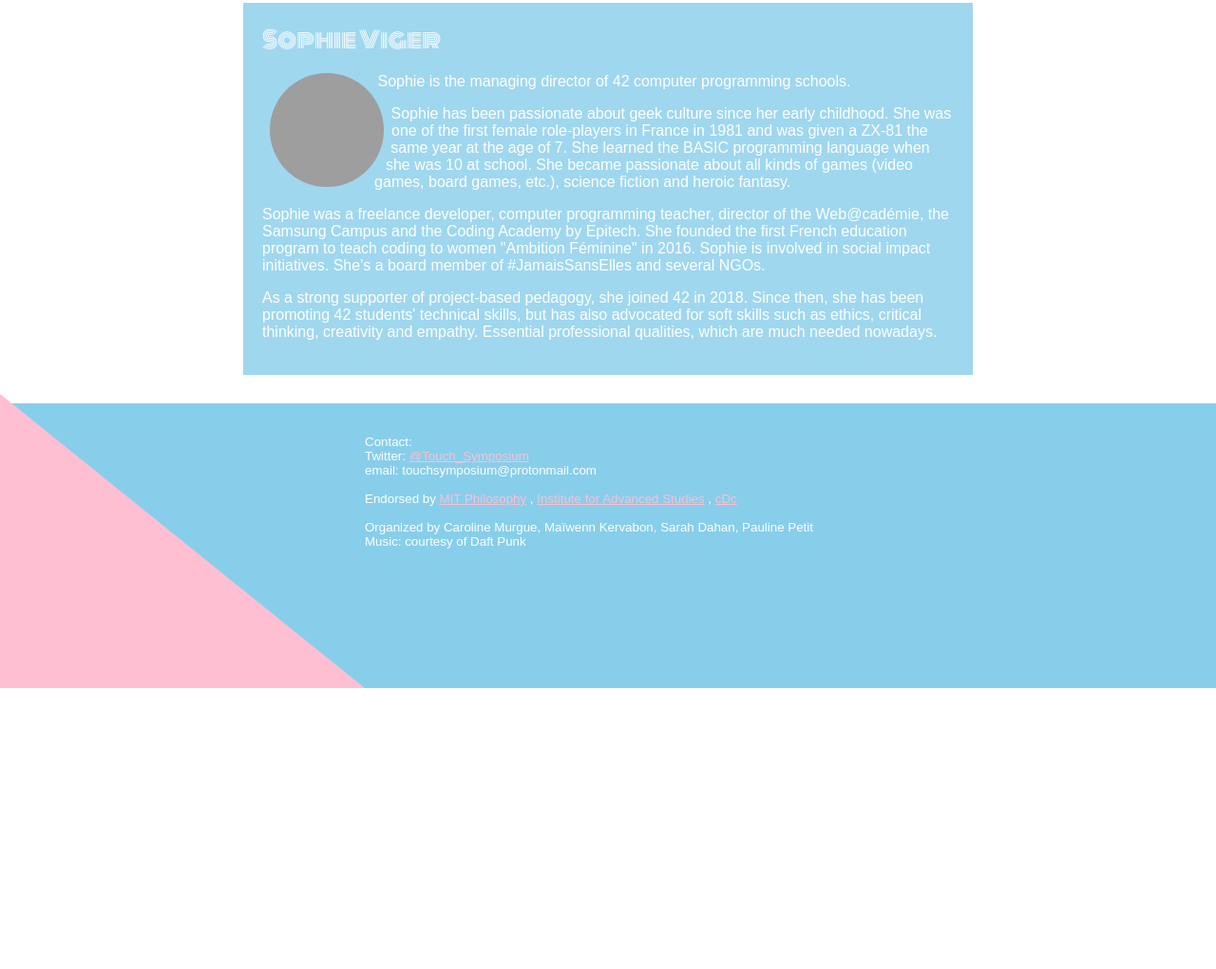
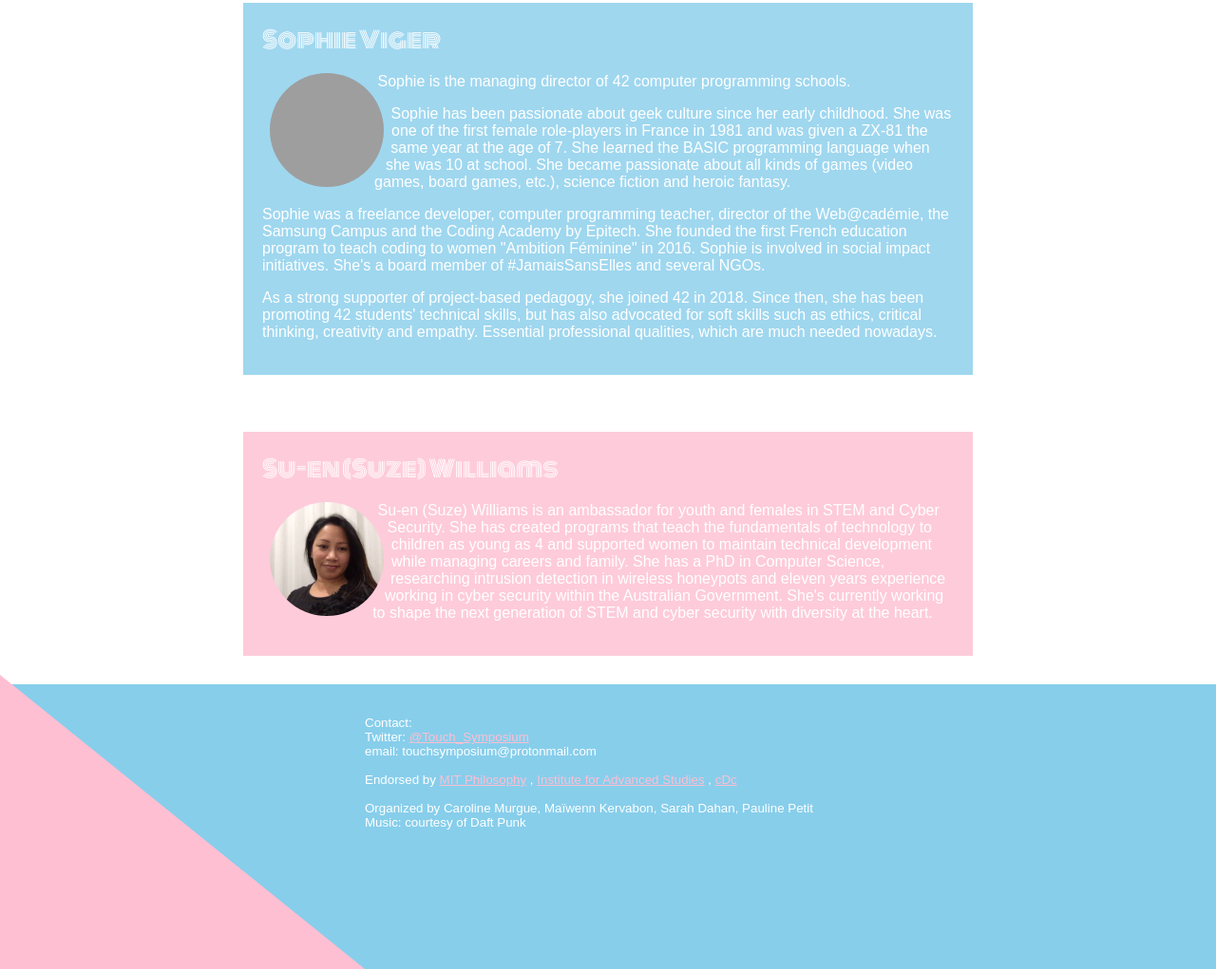
Before and after one commit to mkervabo/touch-symposium, a website built with Parcel: page speakers.html in a window 1280 px wide. Shown: the part 4203-5224 px from the top of the page at 95% size. Before the commit the page ends 4928 px from the top, so only its background shows below. Built offline with nearby package versions, Linux system fonts and the light colour scheme; grey boxes are pictures that could not be loaded; what triangulr would draw is missing.

Commit message:
add suze williams

```diff
--- a/speakers.html
+++ b/speakers.html
@@ -356,22 +356,44 @@
         <h2 id="sophieviger">Sophie Viger</h2>
 
         <img src="/src/img/sophieviger.jpg" />
-        <p>Sophie is the managing director of 42 computer programming schools.</p>
-        <p>Sophie has been passionate about geek culture since her early childhood.
+        <p>
+          Sophie is the managing director of 42 computer programming schools.
+        </p>
+        <p>
+          Sophie has been passionate about geek culture since her early childhood.
            She was one of the first female role-players in France in 1981 and was
            given a ZX-81 the same year at the age of 7. She learned the BASIC programming
            language when she was 10 at school. She became passionate about all kinds of
-           games (video games, board games, etc.), science fiction and heroic fantasy.</p>
-        <p>Sophie was a freelance developer, computer programming teacher, director of
+           games (video games, board games, etc.), science fiction and heroic fantasy.
+        </p>
+        <p>
+          Sophie was a freelance developer, computer programming teacher, director of
           the Web@cadémie, the Samsung Campus and the Coding Academy by Epitech.
           She founded the first French education program to teach coding to women
           "Ambition Féminine" in 2016. Sophie is involved in social impact initiatives.
-          She's a board member of #JamaisSansElles and several NGOs.</p>
-        <p>As a strong supporter of project-based pedagogy, she joined 42 in 2018.
+          She's a board member of #JamaisSansElles and several NGOs.
+        </p>
+        <p>
+          As a strong supporter of project-based pedagogy, she joined 42 in 2018.
           Since then, she has been promoting 42 students' technical skills, but has
           also advocated for soft skills such as ethics, critical thinking, creativity
-          and empathy. Essential professional qualities, which are much needed nowadays.</p>
-        </div>
+          and empathy. Essential professional qualities, which are much needed nowadays.
+        </p>
+      </div>
+      <div>
+        <h2 id="suzewilliams">Su-en (Suze) Williams</h2>
+
+        <img src="/src/img/suzewilliams.jpg" />
+        <p>
+          Su-en (Suze) Williams is an ambassador for youth and females in STEM and Cyber Security.
+          She has created programs that teach the fundamentals of technology to children as young as
+          4 and supported women to maintain technical development while managing careers and family.
+          She has a PhD in Computer Science, researching intrusion detection in wireless honeypots and
+          eleven years experience working in cyber security within the Australian Government. She's
+          currently working to shape the next generation of STEM and cyber security with diversity
+          at the heart.
+        </p>
+      </div>
     <footer>
       <div>
         <p class="contact">
```
Also changed, not shown: index.html (+10 -1 lines), src/img/suzewilliams.jpg (added).
